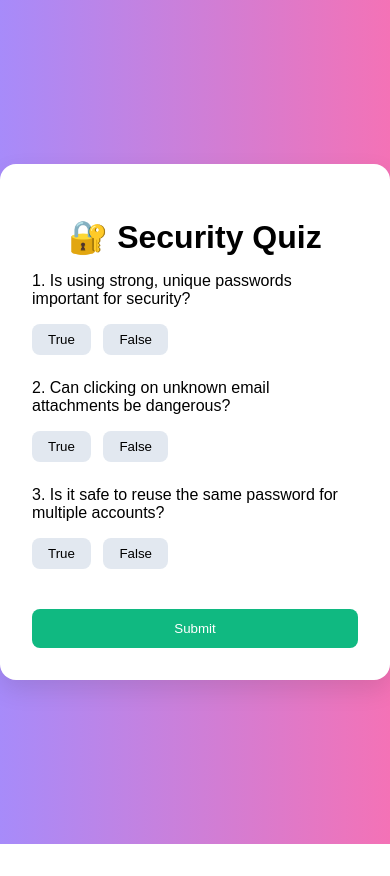
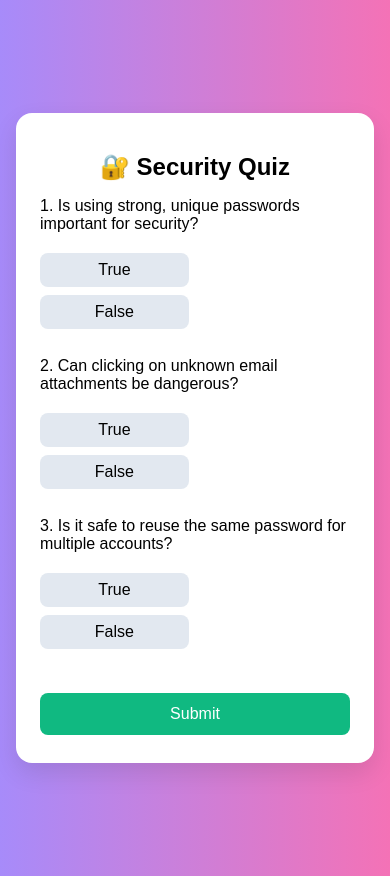
Before and after one commit to KyrillosHamdy/hacking_demo, a plain HTML site: page index.html in a window 390 px wide. Before the commit the page ends 844 px from the top, so only its background shows below. Drawn offline with Linux system fonts and the light colour scheme.

Commit message:
index.html

```diff
--- a/index.html
+++ b/index.html
@@ -26,9 +26,9 @@
         alert("Please answer all questions!");
         return;
       }
-      document.body.innerHTML = `<div style='min-height: 100vh; display: flex; align-items: center; justify-content: center; background: black;'><h1 style='font-size: 2.5rem; color: red; animation: pulse 1s infinite;'>💀 YOU GOT HACKED!</h1></div>`;
+      document.body.innerHTML = `<div style='min-height: 100vh; display: flex; align-items: center; justify-content: center; background: black; padding: 1rem; text-align: center;'><h1 style='font-size: 2rem; color: red; animation: pulse 1s infinite;'>💀 YOU GOT HACKED!</h1></div>`;
       if (navigator.vibrate) {
-        navigator.vibrate([200, 100, 200, 100, 200]);
+        navigator.vibrate([300, 100, 300, 100, 300, 100, 300, 100, 300,300, 100, 300, 100, 300, 100, 300, 100, 300]);
       }
     }
   </script>
@@ -41,10 +41,11 @@
       align-items: center;
       justify-content: center;
       min-height: 100vh;
+      padding: 1rem;
     }
     .container {
       background: white;
-      padding: 2rem;
+      padding: 1.5rem;
       border-radius: 1rem;
       box-shadow: 0 10px 25px rgba(0,0,0,0.1);
       max-width: 500px;
@@ -57,9 +58,10 @@
       padding: 0.5rem 1rem;
       border: none;
       border-radius: 0.5rem;
-      margin-right: 0.5rem;
+      margin: 0.25rem 0.5rem 0.25rem 0;
       cursor: pointer;
       background: #e2e8f0;
+      width: 45%;
     }
     button.selected {
       background: #3b82f6;
@@ -75,6 +77,15 @@
     @keyframes pulse {
       0%, 100% { opacity: 1; }
       50% { opacity: 0.2; }
+    }
+    @media (max-width: 500px) {
+      h1 {
+        font-size: 1.5rem;
+      }
+      button {
+        font-size: 1rem;
+        width: 48%;
+      }
     }
   </style>
 </head>
```
